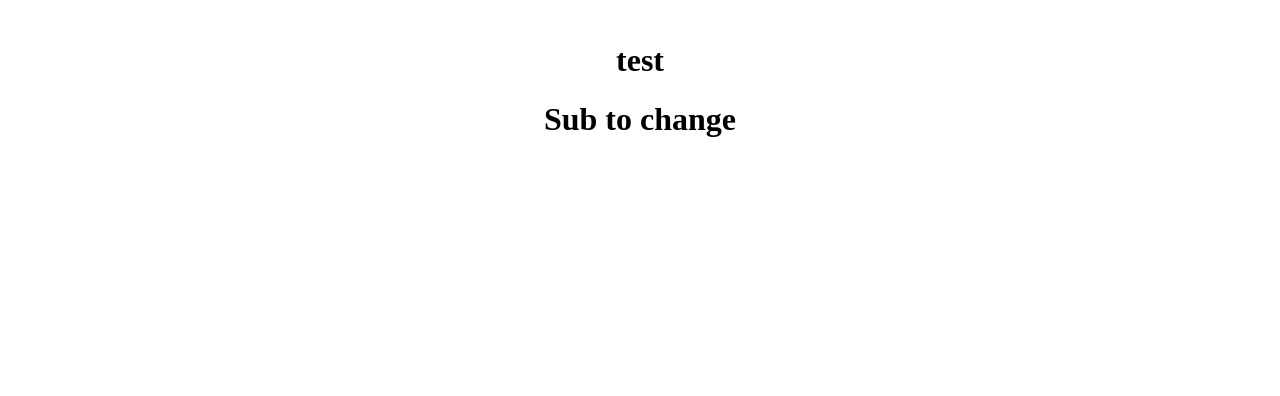
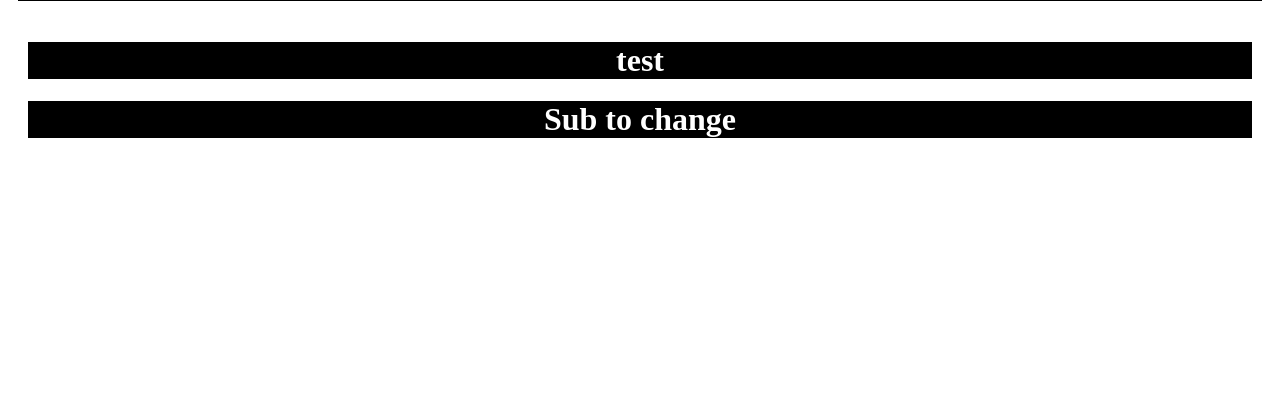
Before and after one commit to Treyson-Grange/HackUSU2023, a Django app: page /CYOA/ in a window 1280 px wide. Shown: the part 379-775 px from the top of the page. Run offline with Django 4.2, Linux system fonts and the light colour scheme.

Commit message:
asdfasdfasdfasdfa

```diff
--- a/CYOA/static/CYOA/style.css
+++ b/CYOA/static/CYOA/style.css
@@ -1,9 +1,17 @@
 .image {
-    border: 10px;
     background-color: black;
 }
 .common {
     text-align: center;
     margin: 10px;
     padding: 10px;
+    border: 10px;
 }
+.text {
+    background-color: black;
+    color: white;
+}
+.dec {
+    background-color: black;
+    color: white;
+}
--- a/CYOA/templates/CYOA/index.html
+++ b/CYOA/templates/CYOA/index.html
@@ -16,8 +16,8 @@
         <p id="text"></p>
     </div>
     <div class="decisions common">
-        <h1 id="first">Sub to change me please</h1>
-        <h1 id="second">Sub to change</h1>
+        <h1 id="first" class="dec">Sub to change me please</h1>
+        <h1 id="second" class="dec">Sub to change</h1>
     </div>
 
 
```
